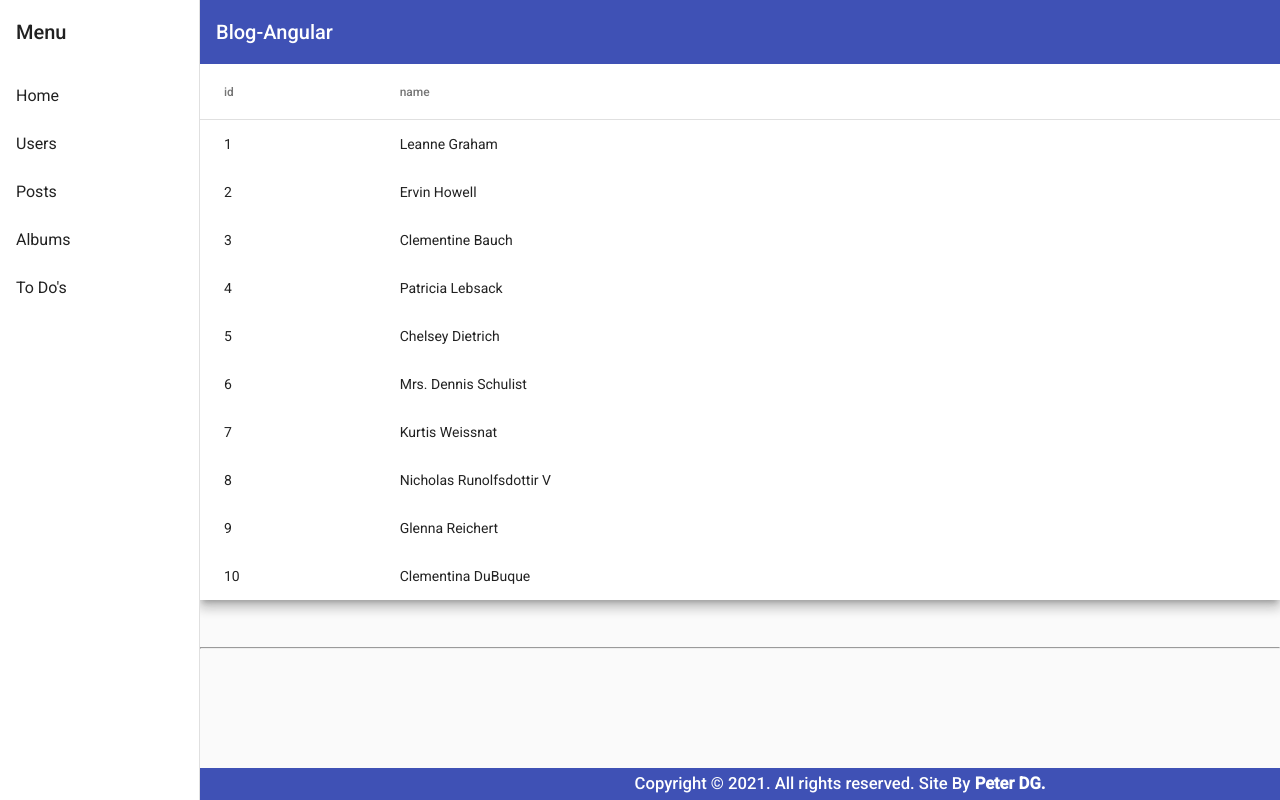
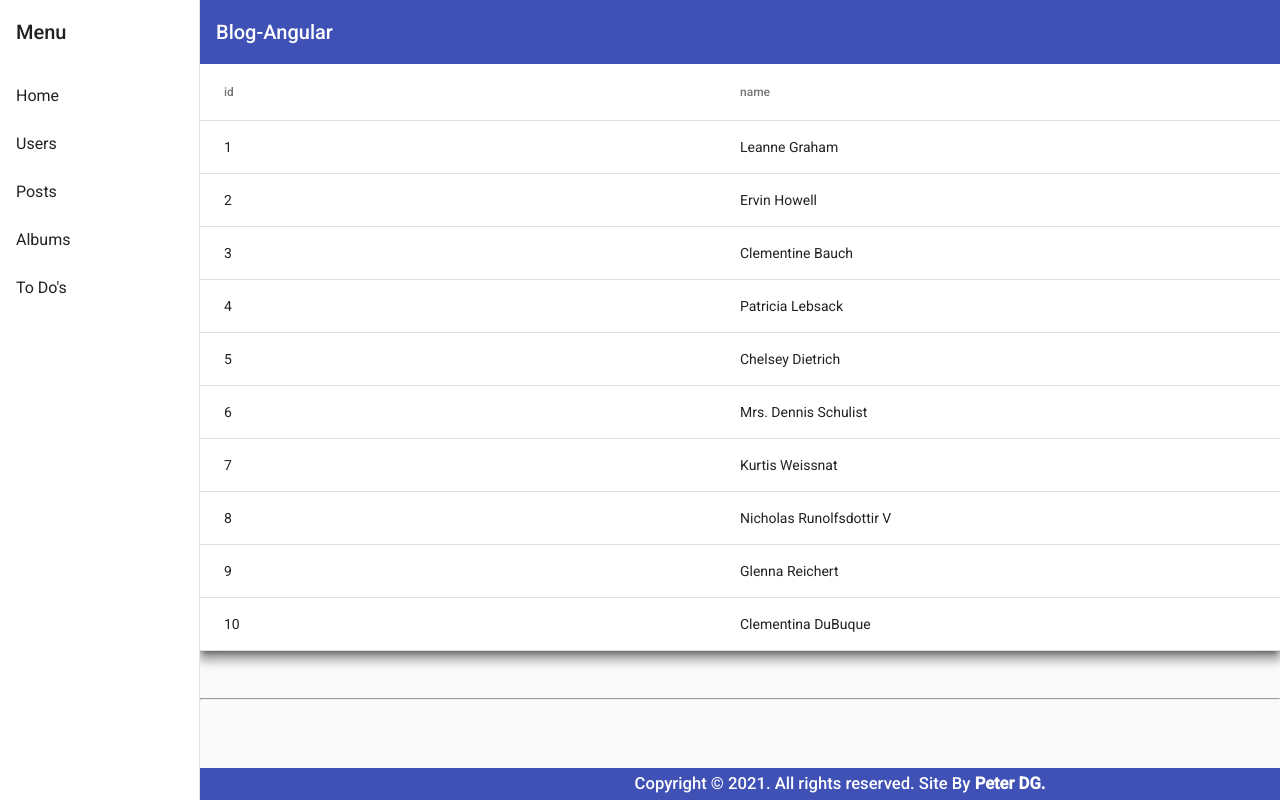
Before and after one commit to PeterDamianG/ChallengeAngularBlog, an Angular app: page /users in a window 1280 px wide. Built offline with nearby package versions, Linux system fonts and the light colour scheme.

Commit message:
add basic uses display flex to table

```diff
--- a/src/app/shared/components/table-base/table-base.component.css
+++ b/src/app/shared/components/table-base/table-base.component.css
@@ -1,4 +1,4 @@
-.full-width-table {
+table {
   width: 100%;
 }
 .mat-row .mat-cell {
--- a/src/app/shared/components/table-base/table-base.component.html
+++ b/src/app/shared/components/table-base/table-base.component.html
@@ -1,31 +1,18 @@
 <section class="mat-elevation-z8">
-  <table mat-table [dataSource]="dataSource" class="full-width-table">
+  <mat-table [dataSource]="dataSource" class="mat-elevation-z8">
     <!-- Column's Generator -->
     <ng-container
-      *ngFor="let item of displayedColumns"
-      matColumnDef="{{ item }}"
+      matColumnDef="{{ column }}"
+      *ngFor="let column of displayedColumns"
     >
-      <th mat-header-cell *matHeaderCellDef>{{ item }}</th>
-      <td mat-cell *matCellDef="let element">{{ element[item] }}</td>
+      <mat-header-cell *matHeaderCellDef>{{ column }}</mat-header-cell>
+      <mat-cell *matCellDef="let element"> {{ element[column] }} </mat-cell>
     </ng-container>
 
-    <tr mat-header-row *matHeaderRowDef="displayedColumns"></tr>
-    <tr
-      routerLink="/item"
-      mat-row
-      *matRowDef="let row; columns: displayedColumns"
-    ></tr>
-  </table>
+    <mat-header-row *matHeaderRowDef="displayedColumns"></mat-header-row>
+    <mat-row *matRowDef="let row; columns: displayedColumns"></mat-row>
+  </mat-table>
 </section>
 <br />
 <br />
 <hr />
-
-<!--
-  <mat-text-column
-      *ngFor="let item of displayedColumns"
-      name="{{ item }}"
-    ></mat-text-column>
-
-    routerLink="/home"
--->
```
